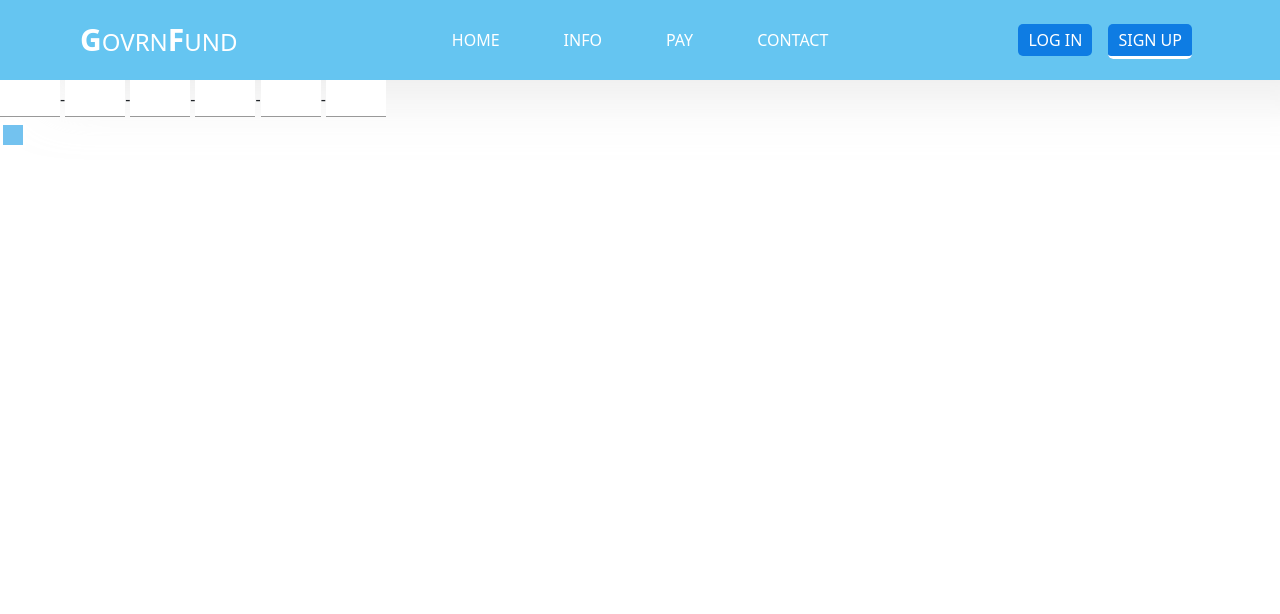
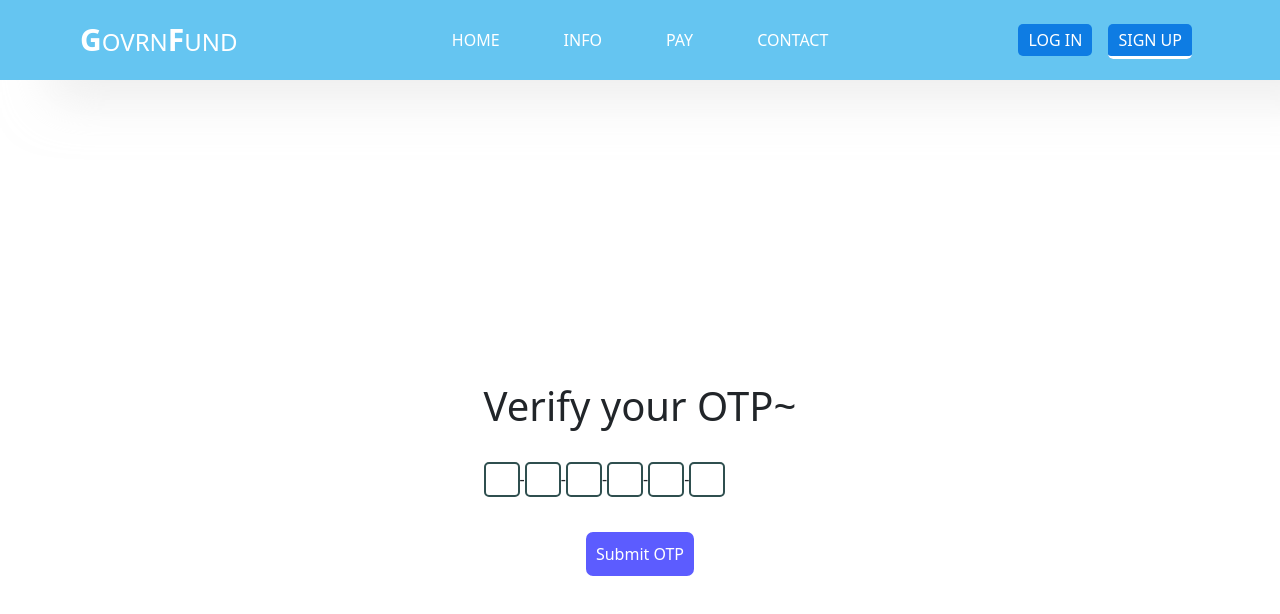
Before and after one commit to Vinita210803/Job_Preference, a React (Create React App) app in the folder Job_Preference/: page /singup/verification in a window 1280 px wide. Shown: the top 614 px of the page. Built offline with nearby package versions, Linux system fonts and the light colour scheme.

Commit message:
resetpassword

```diff
--- a/Job_Preference/src/App.jsx
+++ b/Job_Preference/src/App.jsx
@@ -10,6 +10,8 @@ import User from './Componentes/User.jsx';
 // import Register from "./Componentes/Register.jsx";
 import Info from './Componentes/Info';
 import Pay from './Componentes/Pay';
+import Reset from './Componentes/Reset';
+import Forget from './Componentes/Forget';
 import Login from './Componentes/Login';
 import Verification from './Componentes/Verification';
 import {Route, Navigate,Routes} from "react-router-dom";
@@ -31,7 +33,8 @@ const App=()=>{
     <Route exact path = "/login" Component={Login}/>
     <Route exact path = "/singup" Component={Register}/>
     <Route exact path = "/user/:fname" Component={User}/>
-
+    <Route exact path = "/forget" Component={Forget}/>
+    <Route exact path = "/reset_password/:id/:token" Component={Reset}/>
     <Route exact path = "/singup/verification" Component={Verification}/>
 
 
--- /dev/null
+++ b/Job_Preference/src/Componentes/Forget.jsx
@@ -0,0 +1,29 @@
+import React from 'react'
+import { NavLink } from 'react-router-dom'
+
+const Forget = () => {
+  return (
+    <>
+        <main>
+            <div className="forgetinner">
+                <h1>Forget Password</h1>
+                <div className="form-group">
+                                <label htmlFor="Email">
+                                <i className="zmdi zmdi-email material-icons-name"></i>
+                                </label>
+                            <input type="email" name="email" id="email" autoComplete="off" placeholder ="Your email" />
+                            </div>
+                            <button className='googlesing'>
+                               <div className="googleimg">
+                               </div>
+                               <NavLink to="/reset_password/:id/:token" style={{fontSize:"20px", fontFamily:"Poppins, sans-serif", padding:"0px", margin:"0px", color:"gray"}}>Sent</NavLink>
+
+                                </button>
+
+            </div>
+        </main>
+    </>
+  )
+}
+
+export default Forget
--- a/Job_Preference/src/Componentes/Login.jsx
+++ b/Job_Preference/src/Componentes/Login.jsx
@@ -1,8 +1,12 @@
-import React from 'react'
+import React, { useState } from 'react'
 import signupic from '../Assets/login.svg'
 import  axios from 'axios';
 import '../main.css';
+import { NavLink } from 'react-router-dom';
 function Login() {
+
+    const [email,setEmail] = useState(" ");
+    const [password,setPassword] = useState(" ");
     return (
         <>
              <section className=" signup">
@@ -31,7 +35,8 @@ function Login() {
                             <input type="password" name="password" id="password" autoComplete="off" placeholder ="Your password" />
                             </div>
                             <div className="form-group">
-                                <i style={{margin:"0", padding:"10px" , color:"#6dabe4"}}>Forgot password?</i>
+                                <NavLink to="/forget" style={{margin:"0", padding:"10px" , color:"#6dabe4"}}>
+                                Forgot password?</NavLink>
                             </div>
 
                             <div className="form-group from-button">
@@ -82,7 +87,10 @@ function userSignin(e){
         email:document.getElementById('email').value,
 
         password:'pswd',
-        cpassword:'pswd'
+        cpassword
+
+
+        :'pswd'
     }
 console.log(data)
     axios.post('http://localhost:3006/signin',data)
--- /dev/null
+++ b/Job_Preference/src/Componentes/Reset.jsx
@@ -0,0 +1,35 @@
+import React from 'react'
+import { NavLink } from 'react-router-dom'
+
+const Reset = () => {
+  return (
+    <>
+          <main>
+            <div className="forgetinner">
+                <h1>Reset Password</h1>
+                <div className="form-group">
+                                <label htmlFor="Email">
+                                <i className="zmdi zmdi-email material-icons-name"></i>
+                                </label>
+                            <input type="password" name="email" id="email" autoComplete="off" placeholder ="password" />
+                            </div>
+                            <div className="form-group">
+                                <label htmlFor="Email">
+                                <i className="zmdi zmdi-email material-icons-name"></i>
+                                </label>
+                            <input type="password" name="email" id="email" autoComplete="off" placeholder ="Confirm password" />
+                            </div>
+                            <button className='googlesing'>
+                               <div className="googleimg">
+                               </div>
+                               <NavLink to="reset_password/:id/:token" style={{fontSize:"20px", fontFamily:"Poppins, sans-serif", padding:"0px", margin:"0px", color:"gray"}}>Contineu</NavLink>
+
+                                </button>
+
+            </div>
+        </main>
+    </>
+  )
+}
+
+export default Reset
--- a/Job_Preference/src/Componentes/Verification.jsx
+++ b/Job_Preference/src/Componentes/Verification.jsx
@@ -3,7 +3,7 @@ import axios from "axios";
 import { useState } from "react";
 import OtpInput from "react-otp-input";
 import { useLocation, useNavigate } from "react-router-dom";
-
+import "../StyleSheet/Verification.css"
 function Verification() {
   const [verificationCode, setVerificationCode] = useState("");
 
@@ -16,20 +16,26 @@ function Verification() {
     })
   }
   return (
-    <div>
+    <>
+
+    <main>
+    <div className="innerdiv">
+<h1 className="otptext">Verify your OTP~</h1>
        <OtpInput
               value={verificationCode}
               onChange={setVerificationCode}
               numInputs={6}
               renderSeparator={<span>-</span>}
               renderInput={(props) => <input {...props} />}
-              inputStyle={{
-                boxSizing: "inherit",
-              }}
+              // inputStyle={{
+              //   boxSizing: "border-box",
+              // }}
             />
+            <button className="otpbtn" onClick={verify}>Submit OTP</button>
+    </div>
 
-            <button onClick={verify}></button>
-    </div>
+    </main>
+    </>
   )
 }
 
--- a/Job_Preference/src/StyleSheet/Verification.css
+++ b/Job_Preference/src/StyleSheet/Verification.css
@@ -5,18 +5,31 @@ display: flex;
 align-items: center;
 justify-content: center;
 }
-.otpContainer{
-    display: flex;
-    justify-content: center;
-    align-items: center;
+.otpbtn{
+    margin: auto;
+    display: table;
+    margin: 0 auto;
 }
-.otpInput{
-    margin: 10px;
-    padding: 5px;
+
+input[type="text"] {
+    border: 2px solid darkslategray;
+    border-radius: 5px;
+    display: table;
+    box-sizing: content-box;
+    width: 32px;
+    padding: 8px;
+    height: 15px;
+}
+.otpbtn {
+
+    margin-top: 2rem;
+    border-radius: 10px;
+
+    color: white;
+    background: #5c5cff;
+}
+.otptext{
+
     text-align: center;
-    /* background-color: antiquewhite; */
-    width: 3rem;
-    border: 2px solid gray;
-    border-radius: 5px;
-
+    margin-bottom: 2rem;
 }
```
